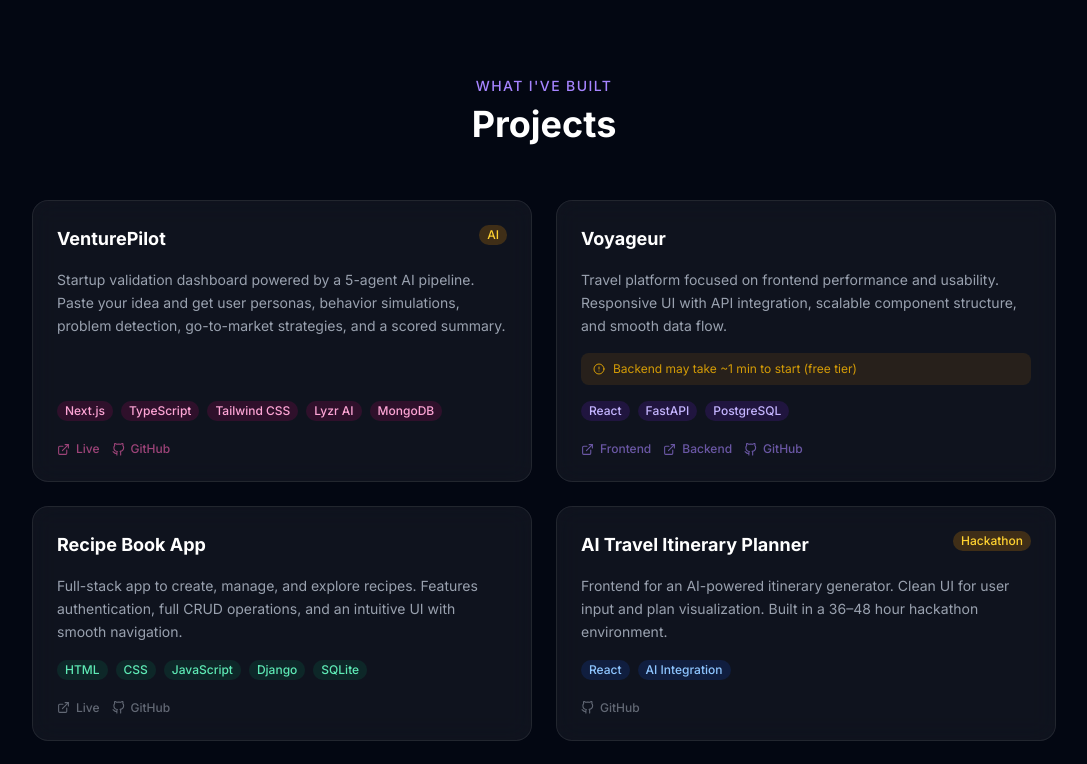
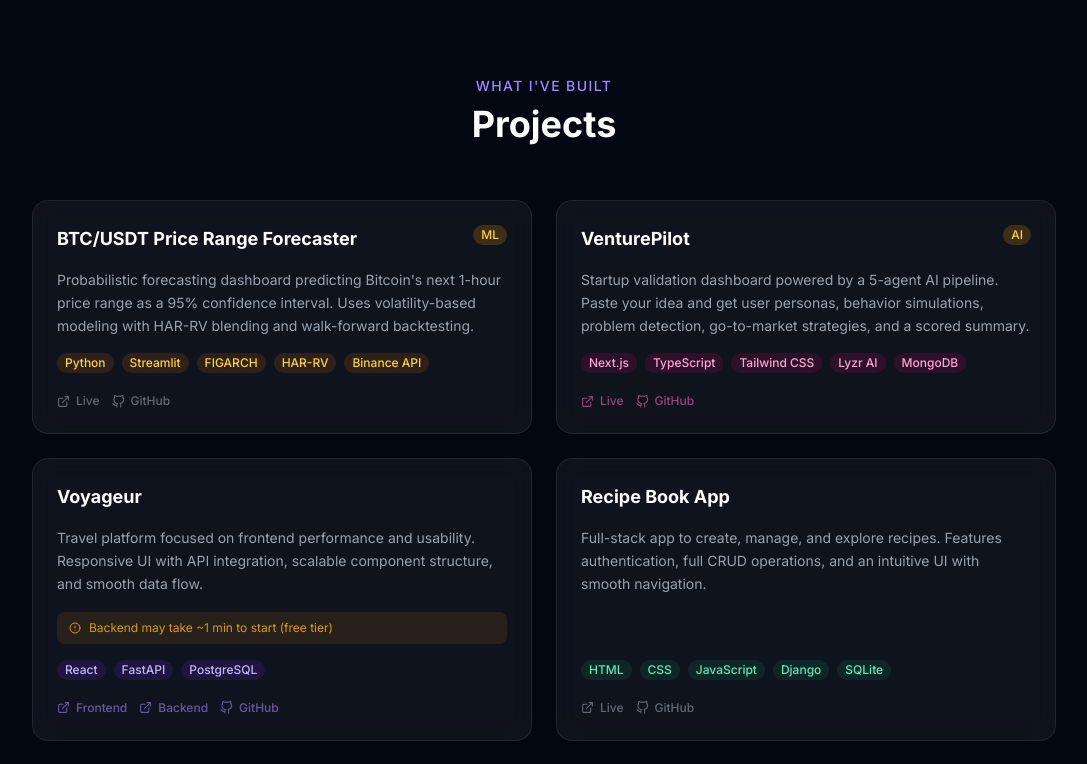
Before and after one commit to shreya-kindalkar/shreya-kindalkar.github.io, a React (Vite) app in the folder portfolio/: page / in a window 1280 px wide. Shown: the part 2000-2764 px from the top of the page, without its empty margins (96-1183 px from the left). Built offline with nearby package versions, Linux system fonts and the light colour scheme.

Commit message:
feat: add BTC/USDT Price Range Forecaster project

```diff
--- a/portfolio/src/components/Projects.jsx
+++ b/portfolio/src/components/Projects.jsx
@@ -3,6 +3,17 @@ import { motion, useInView } from 'framer-motion'
 import { FiExternalLink, FiGithub, FiAlertCircle } from 'react-icons/fi'
 
 const PROJECTS = [
+  {
+    title: 'BTC/USDT Price Range Forecaster',
+    description: 'Probabilistic forecasting dashboard predicting Bitcoin\'s next 1-hour price range as a 95% confidence interval. Uses volatility-based modeling with HAR-RV blending and walk-forward backtesting.',
+    tech: ['Python', 'Streamlit', 'FIGARCH', 'HAR-RV', 'Binance API'],
+    color: 'amber',
+    links: [
+      { label: 'Live', url: 'https://btc-forecaster-dashboard-irdkbrun27bqutzryufcmv.streamlit.app/', icon: FiExternalLink },
+      { label: 'GitHub', url: 'https://github.com/shreya-kindalkar/btc-forecaster-dashboard', icon: FiGithub },
+    ],
+    badge: 'ML',
+  },
   {
     title: 'VenturePilot',
     description: 'Startup validation dashboard powered by a 5-agent AI pipeline. Paste your idea and get user personas, behavior simulations, problem detection, go-to-market strategies, and a scored summary.',
@@ -49,6 +60,7 @@ const PROJECTS = [
 ]
 
 const colorMap = {
+  amber: { accent: 'text-amber-400', border: 'hover:border-amber-500/40', tag: 'bg-amber-600/15 text-amber-300', glow: 'hover:shadow-amber-500/10', titleHover: 'group-hover:text-amber-400' },
   pink: { accent: 'text-pink-400', border: 'hover:border-pink-500/40', tag: 'bg-pink-600/15 text-pink-300', glow: 'hover:shadow-pink-500/10', titleHover: 'group-hover:text-pink-400' },
   violet: { accent: 'text-violet-400', border: 'hover:border-violet-500/40', tag: 'bg-violet-600/15 text-violet-300', glow: 'hover:shadow-violet-500/10', titleHover: 'group-hover:text-violet-400' },
   emerald: { accent: 'text-emerald-400', border: 'hover:border-emerald-500/40', tag: 'bg-emerald-600/15 text-emerald-300', glow: 'hover:shadow-emerald-500/10', titleHover: 'group-hover:text-emerald-400' },
```
